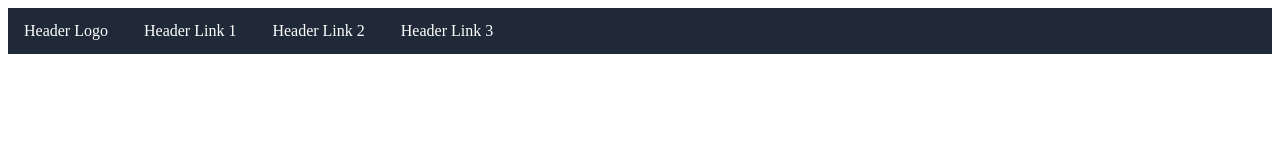
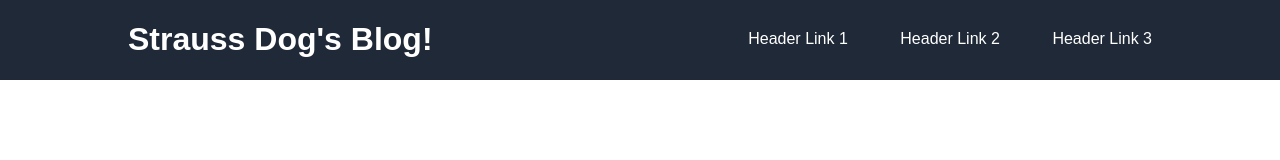
Before and after one commit to branflake94/strauss_blog, a plain HTML site: page index.html in a window 1280 px wide. Drawn offline with Linux system fonts and the light colour scheme.

Commit message:
add index.html and css/style.css

```diff
--- a/css/style.css
+++ b/css/style.css
@@ -1,18 +1,40 @@
-.nav-bar {
-    background-color: #1F2937;
+header {
+    background-color:#1F2937;
+    color: white;
 }
 
-.nav-links {
-    list-style-type: none;
+header::after {
+    content: "";
+    display: table;
+    clear: both;
+}
+
+.nav-bar {
+    width: 80%;
+    margin: 0 auto;
+}
+
+body {
+    margin: 0;
+    font-family: sans-serif;
+}
+
+.Hero {
+    float: left;
+}
+
+nav {
+    float: right;
+}
+
+nav ul {
     margin: 0;
     padding: 0;
-    overflow: hidden;
+    list-style: none;
 }
 
-li {
+nav li{
     display: inline-block;
-    color: white;
-    text-align: center;
-    padding: 14px 16px;
-    text-decoration: none;
+    margin-left: 48px;
+    padding-top: 30px;
 }
--- a/index.html
+++ b/index.html
@@ -8,15 +8,17 @@
         <title>Strauss Dog's Blog!</title>
     </head>
     <body>
+        <header>
             <div class="nav-bar">
+                <h1 class="Hero">Strauss Dog's Blog!</h1>
                 <nav>
                     <ul class="nav-links">
-                    <li>Header Logo</li>
                         <li>Header Link 1</li>
                         <li>Header Link 2</li>
                         <li>Header Link 3</li>
                     </ul>
                 </nav>
             </div>
+        </header>
     </body>
 </html>
```
Lines whose indentation alone changed are shown as unchanged.
